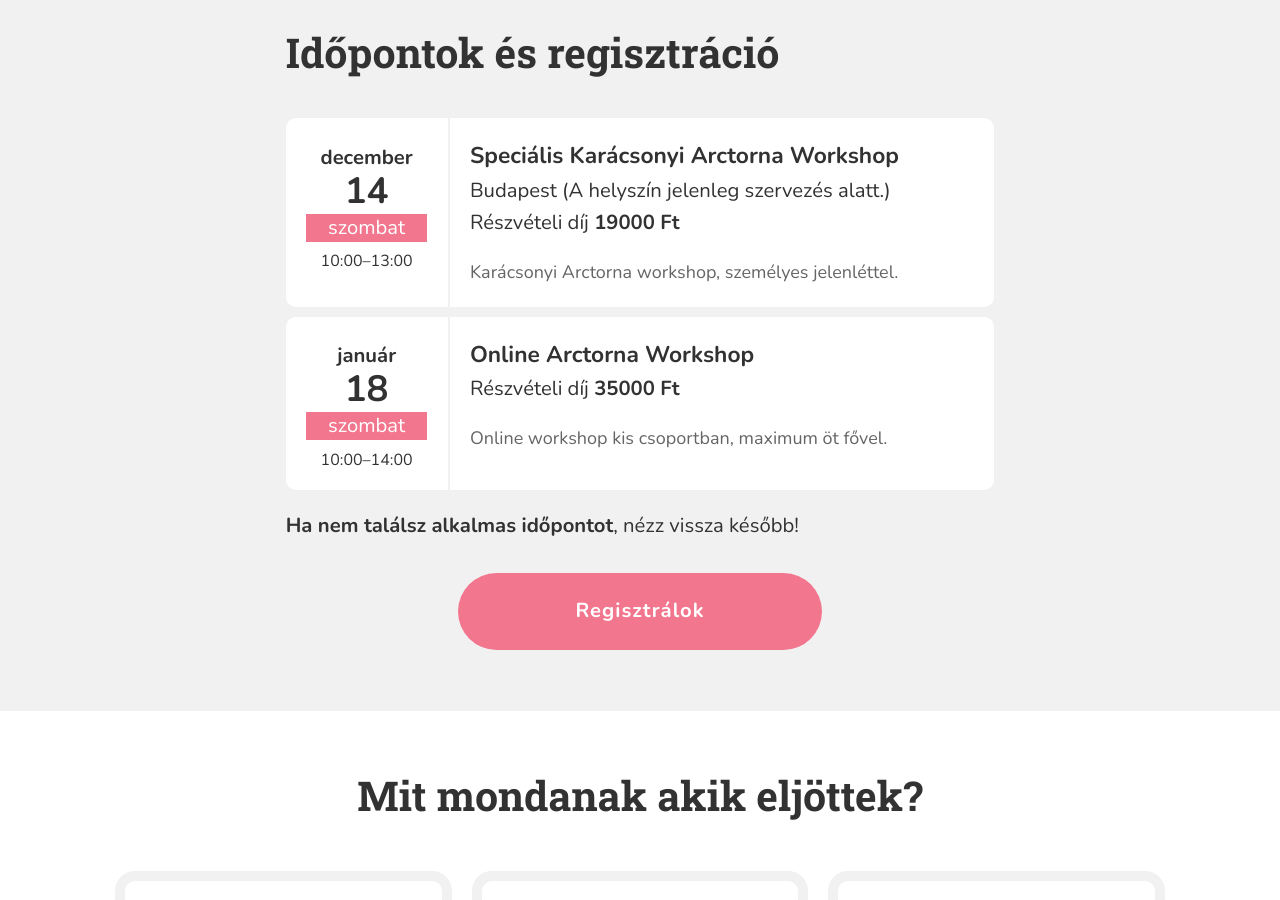
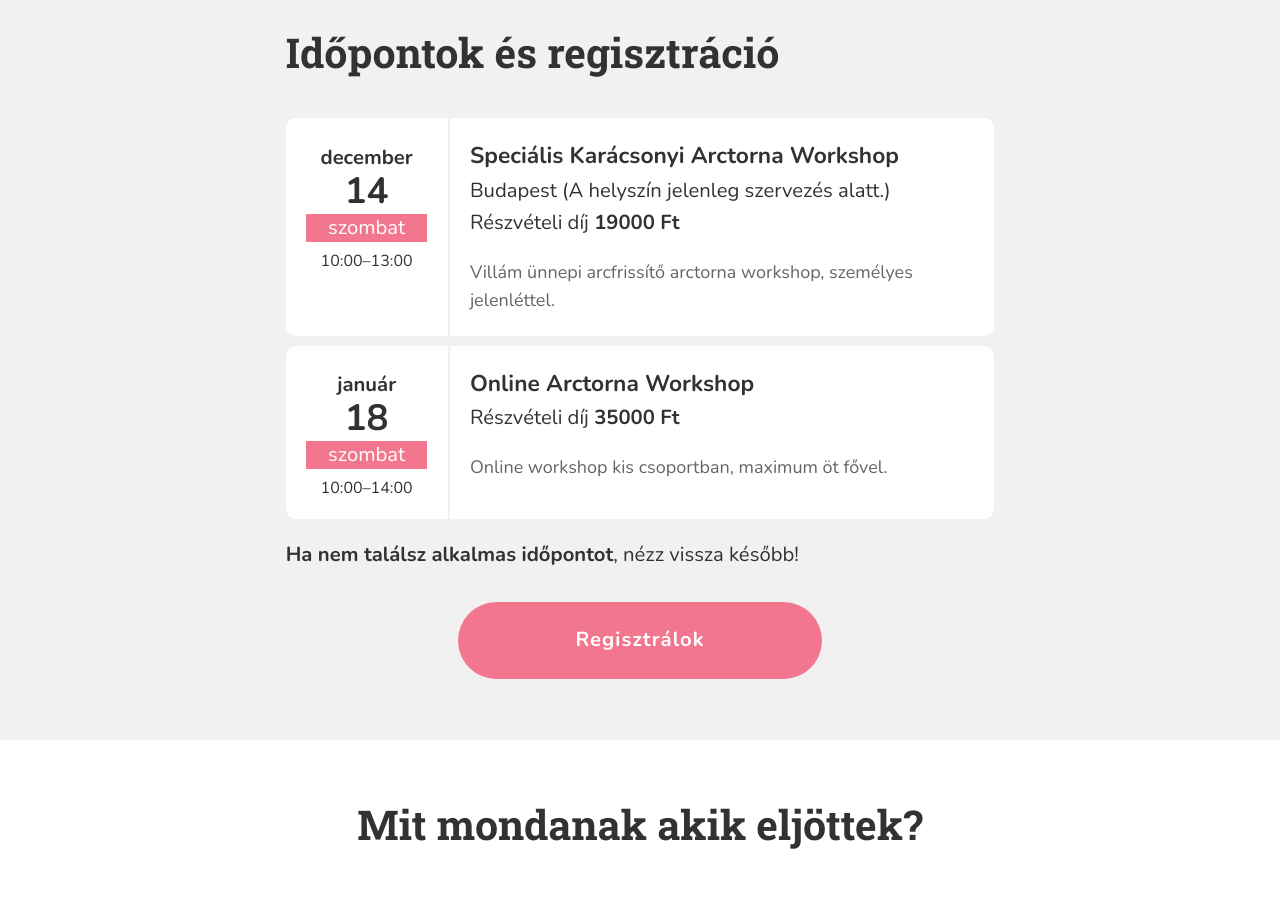
Before and after one commit to monikamudra/arctorna, a Jekyll site: the page built from workshop.md, in a window 1280 px wide and 900 px high, scrolled down 2135 px. Built offline with Jekyll 4.4.1, drawn with Linux system fonts in a browser that asks for light colours.

Commit message:
Update workshop event

```diff
--- a/_data/workshop.yaml
+++ b/_data/workshop.yaml
@@ -55,7 +55,7 @@ events:
     end: "13:00"
     title: Speciális Karácsonyi Arctorna Workshop
     description: >-
-      Karácsonyi Arctorna workshop, személyes jelenléttel.
+      Villám ünnepi arcfrissítő arctorna workshop, személyes jelenléttel.
     address: Budapest (A helyszín jelenleg szervezés alatt.)
     price: 19000
     full: false
```
